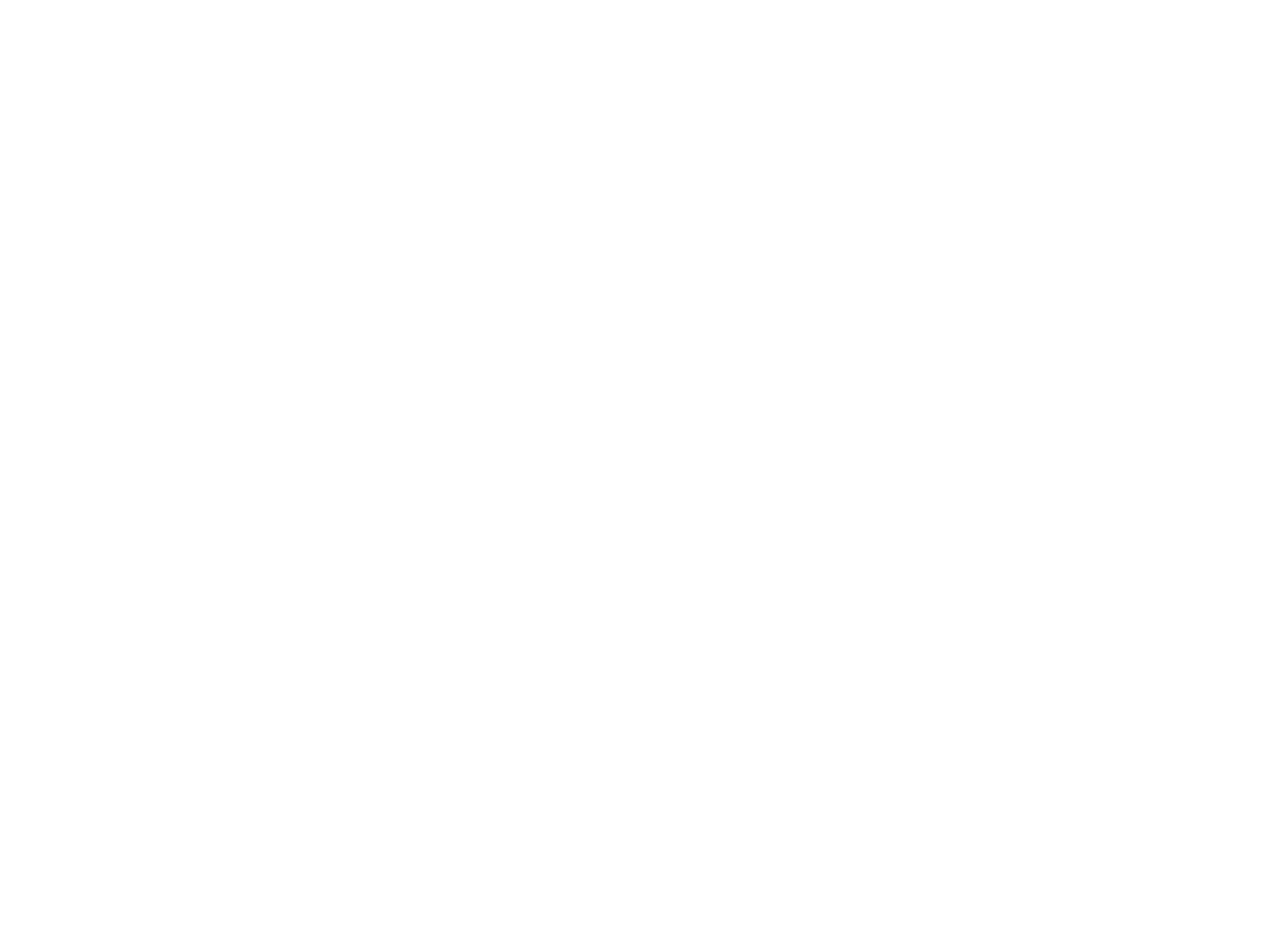
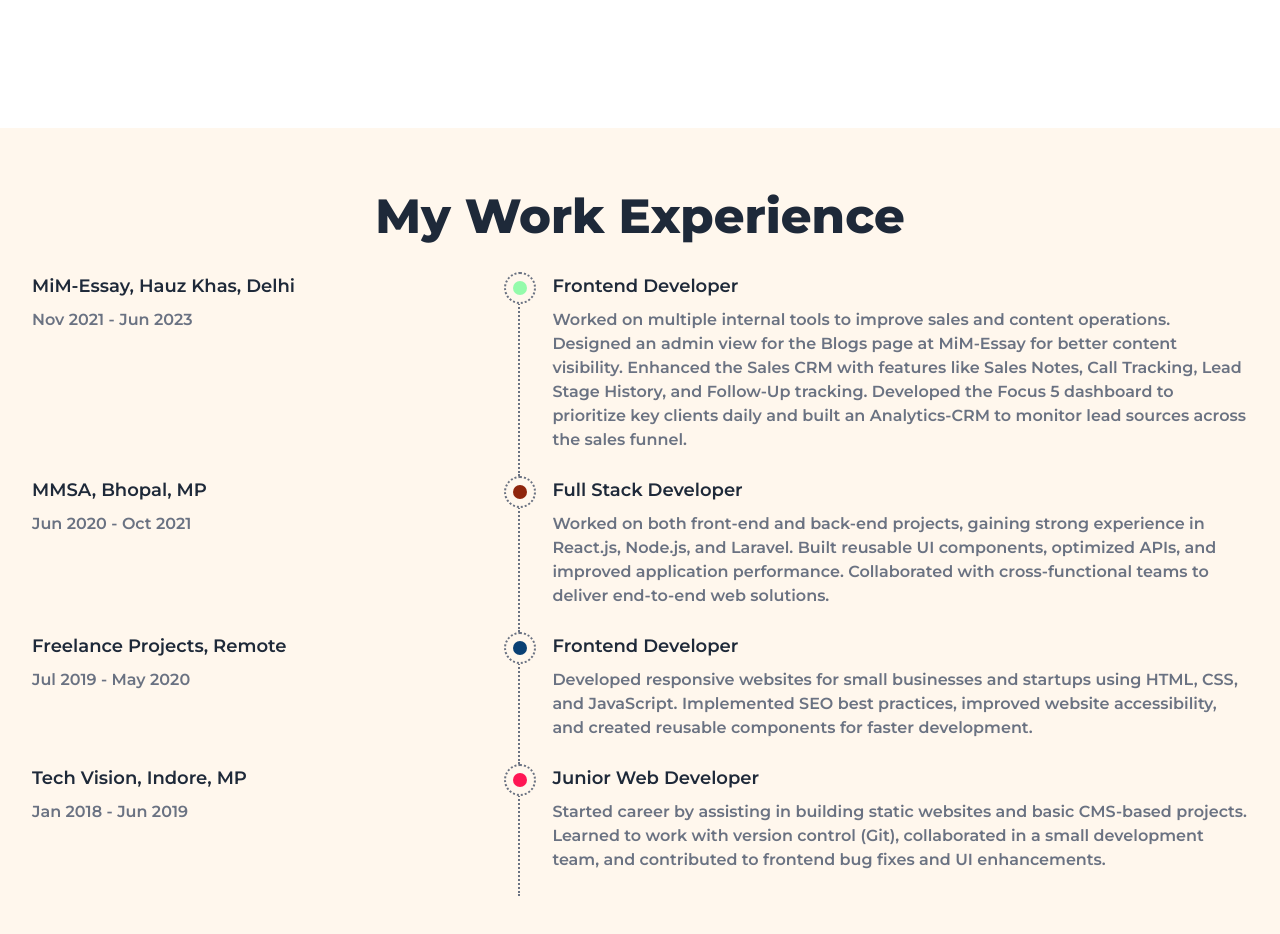
Before and after one commit to ashish-web-developer/ashynk, a Next.js app: page / in a window 1280 px wide. Shown: the part 1380-2314 px from the top of the page. Before the commit the page ends 1508 px from the top, so only its background shows below. Built offline with nearby package versions, Linux system fonts and the light colour scheme.

Commit message:
[work-experience] experience section

```diff
--- a/components/introduction/introduction.component.tsx
+++ b/components/introduction/introduction.component.tsx
@@ -12,7 +12,7 @@
     label: "Website Design",
     description: "76 Projects",
     icon: (
-      <span className="inline-block rounded-full bg-teal-700 p-6">
+      <span className="inline-block rounded-full bg-teal-700 p-4 md:p-6">
         <Laptop size={40} className="text-white" />
       </span>
     ),
@@ -21,7 +21,7 @@
     label: "Mobile App Design",
     description: "63 Projects",
     icon: (
-      <span className="inline-block rounded-full bg-orange-300 p-6">
+      <span className="inline-block rounded-full bg-orange-300 p-4 md:p-6">
         <TabletSmartphone size={40} className="text-white" />
       </span>
     ),
@@ -30,7 +30,7 @@
     label: "Brand Identity",
     description: "47 Projects",
     icon: (
-      <span className="inline-block rounded-full bg-red-500 p-6">
+      <span className="inline-block rounded-full bg-red-500 p-4 md:p-6">
         <Hexagon size={40} className="text-white" />
       </span>
     ),
@@ -39,19 +39,19 @@
 
 const Introduction: FC = () => {
   return (
-    <section className="flex w-full justify-center bg-white py-32">
+    <section className="flex w-full justify-center bg-white md:py-32 py-8">
       <div className="relative w-7xl px-8">
-        <div className="grid grid-cols-1 gap-20 md:grid-cols-2">
+        <div className="grid grid-cols-1 md:gap-20 gap-6 md:grid-cols-2">
           <div className="order-2 flex flex-col gap-4 md:order-1">
             {work_type_details.map(({ icon, ...detail }) => (
               <WorkDetailCard {...detail}>{icon}</WorkDetailCard>
             ))}
           </div>
-          <div className="order-1 space-y-8 md:order-2">
-            <h4 className="text-5xl font-semibold text-black">
+          <div className="order-1 md:space-y-8 space-y-3 md:order-2">
+            <h4 className="md:text-5xl text-3xl font-bold text-gray-800">
               What Do I Help?
             </h4>
-            <div className="space-y-8 font-semibold text-gray-500">
+            <div className="md:space-y-8 space-y-4 font-semibold text-gray-500">
               <p>
                 I help businesses craft scalable, user-friendly digital products
                 by building modern web applications with React.js, Next.js, and
--- a/components/introduction/work-detail-card.component.tsx
+++ b/components/introduction/work-detail-card.component.tsx
@@ -10,11 +10,10 @@
   children: ReactNode;
 }> = ({ label, description, children }) => {
   return (
-    <div className="inline-flex items-center gap-4 rounded-lg border-2 border-gray-100 px-8 py-6">
+    <div className="inline-flex items-center gap-4 rounded-lg border-2 border-gray-100 px-6 py-4 md:px-8 md:py-6">
       {children}
-
       <div className="flex flex-col">
-        <h5 className="text-2xl font-bold text-black">{label}</h5>
+        <h5 className="text-lg font-bold text-black md:text-2xl">{label}</h5>
         <span className="text-sm font-semibold text-gray-600">
           {description}
         </span>
--- /dev/null
+++ b/components/work-experience/vertical-timeline-item.component.tsx
@@ -0,0 +1,54 @@
+// types
+import type { FC } from "react";
+import type { IWorkExpericeDetail } from "./work-experience.component";
+
+// styled
+import styled from "styled-components";
+
+const StyledDot = styled.span<{
+  $dot_background_color: string;
+}>`
+  &::after {
+    background-color: ${(prop) => prop.$dot_background_color};
+  }
+`;
+
+const VerticalTimeLineItem: FC<IWorkExpericeDetail> = ({
+  company,
+  location,
+  start_date,
+  end_date,
+  description,
+  designation,
+  circle_color,
+}) => {
+  const color = "red";
+  return (
+    <li className="grid grid-cols-1 md:grid-cols-10">
+      {/** Company details */}
+      <div className="relative flex flex-col justify-start gap-2 border-l-2 border-dotted border-gray-500 pl-8 md:col-span-4 md:border-l-0 md:pl-0">
+        <span className="text-lg font-semibold text-gray-800">
+          {company}, {location}
+        </span>
+        <div className="font-semibold text-gray-500">
+          <time>{start_date}</time> - <time>{end_date}</time>
+        </div>
+        <StyledDot
+          $dot_background_color={circle_color}
+          className={`absolute top-0 left-0 inline-block h-8 w-8 -translate-x-1/2 rounded-full border-2 border-dotted border-gray-500 bg-orange-50 after:absolute after:top-1/2 after:left-1/2 after:h-1/2 after:w-1/2 after:-translate-1/2 after:rounded-full md:hidden`}
+        ></StyledDot>
+      </div>
+      <div className="relative flex flex-col justify-start gap-2 border-l-2 border-dotted border-gray-500 pb-6 pl-8 md:col-span-6">
+        <StyledDot
+          $dot_background_color={circle_color}
+          className={`absolute top-0 left-0 hidden h-8 w-8 -translate-x-1/2 rounded-full border-2 border-dotted border-gray-500 bg-orange-50 after:absolute after:top-1/2 after:left-1/2 after:h-1/2 after:w-1/2 after:-translate-1/2 after:rounded-full md:inline-block`}
+        ></StyledDot>
+        <span className="text-lg font-semibold text-gray-800">
+          {designation}
+        </span>
+        <p className="font-semibold text-gray-500">{description}</p>
+      </div>
+    </li>
+  );
+};
+export default VerticalTimeLineItem;
--- /dev/null
+++ b/components/work-experience/work-experience.component.tsx
@@ -0,0 +1,74 @@
+import dynamic from "next/dynamic";
+// types
+import type { FC } from "react";
+
+// component
+import VerticalTimeLineItem from "./vertical-timeline-item.component";
+
+const work_experience_details = [
+  {
+    company: "MiM-Essay",
+    location: "Hauz Khas, Delhi",
+    start_date: "Nov 2021",
+    end_date: "Jun 2023",
+    designation: "Frontend Developer",
+    description:
+      "Worked on multiple internal tools to improve sales and content operations. Designed an admin view for the Blogs page at MiM-Essay for better content visibility. Enhanced the Sales CRM with features like Sales Notes, Call Tracking, Lead Stage History, and Follow-Up tracking. Developed the Focus 5 dashboard to prioritize key clients daily and built an Analytics-CRM to monitor lead sources across the sales funnel.",
+    circle_color: "#94FBAB",
+  },
+  {
+    company: "MMSA",
+    location: "Bhopal, MP",
+    start_date: "Jun 2020",
+    end_date: "Oct 2021",
+    designation: "Full Stack Developer",
+    description:
+      "Worked on both front-end and back-end projects, gaining strong experience in React.js, Node.js, and Laravel. Built reusable UI components, optimized APIs, and improved application performance. Collaborated with cross-functional teams to deliver end-to-end web solutions.",
+
+    circle_color: "#8F250C",
+  },
+  {
+    company: "Freelance Projects",
+    location: "Remote",
+    start_date: "Jul 2019",
+    end_date: "May 2020",
+    designation: "Frontend Developer",
+    description:
+      "Developed responsive websites for small businesses and startups using HTML, CSS, and JavaScript. Implemented SEO best practices, improved website accessibility, and created reusable components for faster development.",
+
+    circle_color: "#094074",
+  },
+  {
+    company: "Tech Vision",
+    location: "Indore, MP",
+    start_date: "Jan 2018",
+    end_date: "Jun 2019",
+    designation: "Junior Web Developer",
+    description:
+      "Started career by assisting in building static websites and basic CMS-based projects. Learned to work with version control (Git), collaborated in a small development team, and contributed to frontend bug fixes and UI enhancements.",
+
+    circle_color: "#FF1654",
+  },
+];
+
+export type IWorkExpericeDetail = (typeof work_experience_details)[number];
+
+const WorkExperience: FC = () => {
+  return (
+    <section className="flex w-full justify-center py-8 md:py-16">
+      <div className="relative w-7xl px-8">
+        <h2 className="text-center text-5xl font-bold text-gray-800">
+          My Work Experience
+        </h2>
+        <div className="mt-8">
+          <ol>
+            {work_experience_details.map((detail) => {
+              return <VerticalTimeLineItem {...detail} />;
+            })}
+          </ol>
+        </div>
+      </div>
+    </section>
+  );
+};
+export default WorkExperience;
--- a/next.config.ts
+++ b/next.config.ts
@@ -3,6 +3,7 @@
 const nextConfig: NextConfig = {
   /* config options here */
   reactStrictMode: true,
+  compiler: { styledComponents: true },
 };
 
 export default nextConfig;
--- a/package.json
+++ b/package.json
@@ -14,7 +14,8 @@
     "next": "15.5.2",
     "react": "19.1.0",
     "react-dom": "19.1.0",
-    "react-scroll": "^1.9.3"
+    "react-scroll": "^1.9.3",
+    "styled-components": "^6.1.19"
   },
   "devDependencies": {
     "@eslint/eslintrc": "^3",
--- a/pages/index.tsx
+++ b/pages/index.tsx
@@ -5,6 +5,7 @@
 import NavBar from "@/components/navbar/navbar.component";
 import Hero from "@/components/hero/hero.component";
 import Introduction from "@/components/introduction/introduction.component";
+import WorkExperience from "@/components/work-experience/work-experience.component";
 
 const mark_script = Marck_Script({
   weight: "400",
@@ -27,6 +28,7 @@
       <NavBar />
       <Hero />
       <Introduction/>
+      <WorkExperience/>
     </main>
   );
 }
```
Also changed, not shown: 1 other file (tests, documents, lock files or other folders).
